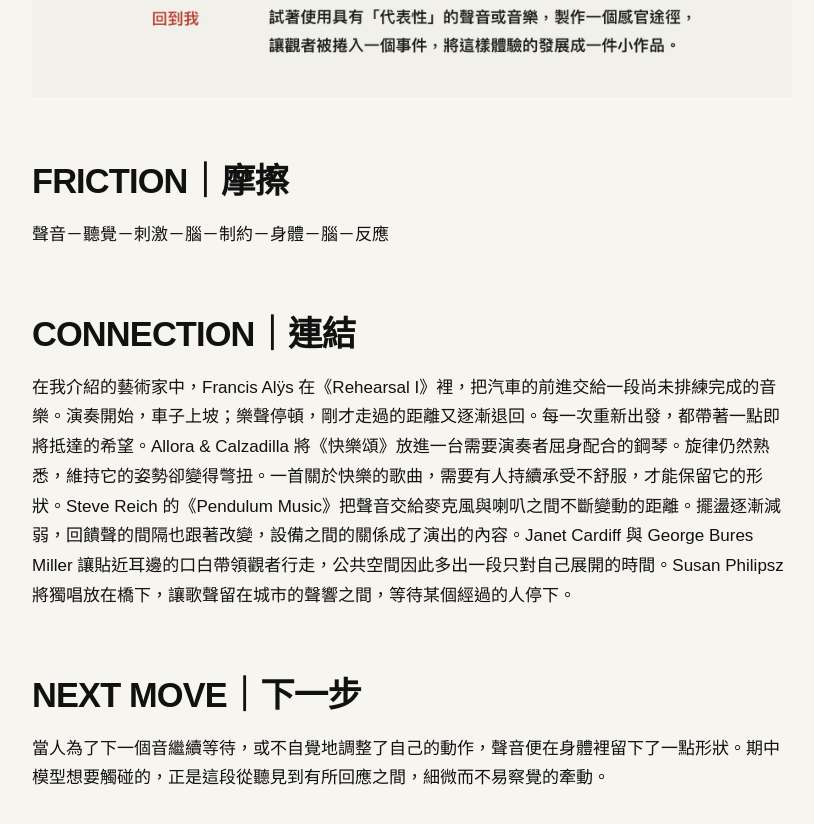
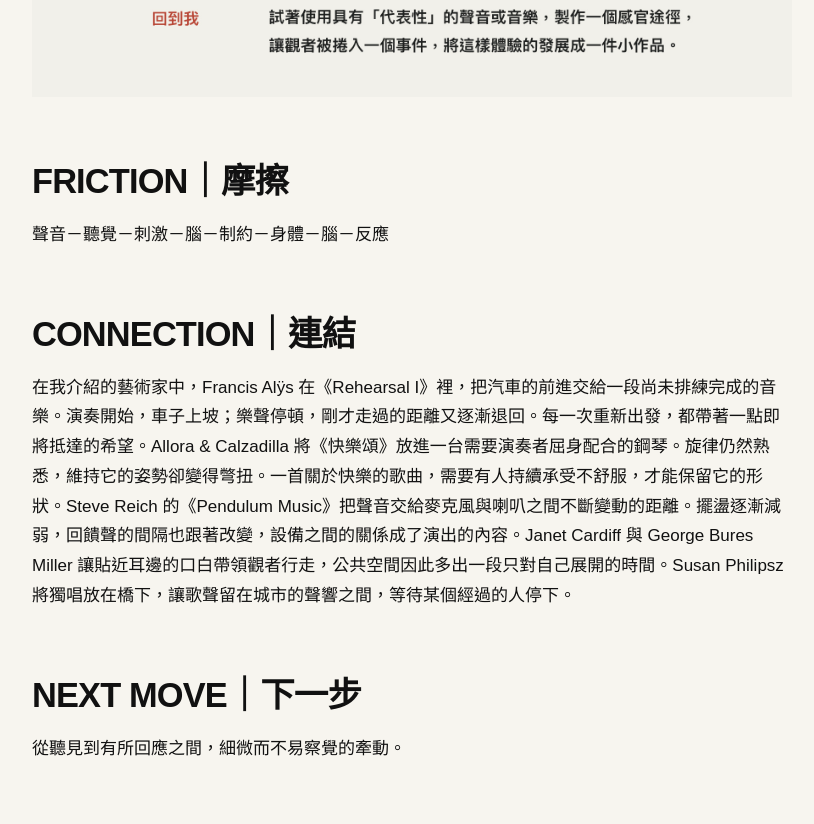
Before and after one commit to yenchichen1998/fieldworkarchive, a Jekyll site: the page built from weeks/week-07.md, in a window 1280 px wide and 900 px high, scrolled down 1945 px. Shown: the top 824 px of the window, without its empty margins (48-862 px from the left). Built offline with Jekyll 4.4.1, drawn with Linux system fonts in a browser that asks for light colours.

Commit message:
Update week-07.md

```diff
--- a/weeks/week-07.md
+++ b/weeks/week-07.md
@@ -27,4 +27,4 @@ permalink: /weeks/week-07/
 
 ## NEXT MOVE｜下一步
 
-當人為了下一個音繼續等待，或不自覺地調整了自己的動作，聲音便在身體裡留下了一點形狀。期中模型想要觸碰的，正是這段從聽見到有所回應之間，細微而不易察覺的牽動。
+從聽見到有所回應之間，細微而不易察覺的牽動。
```
